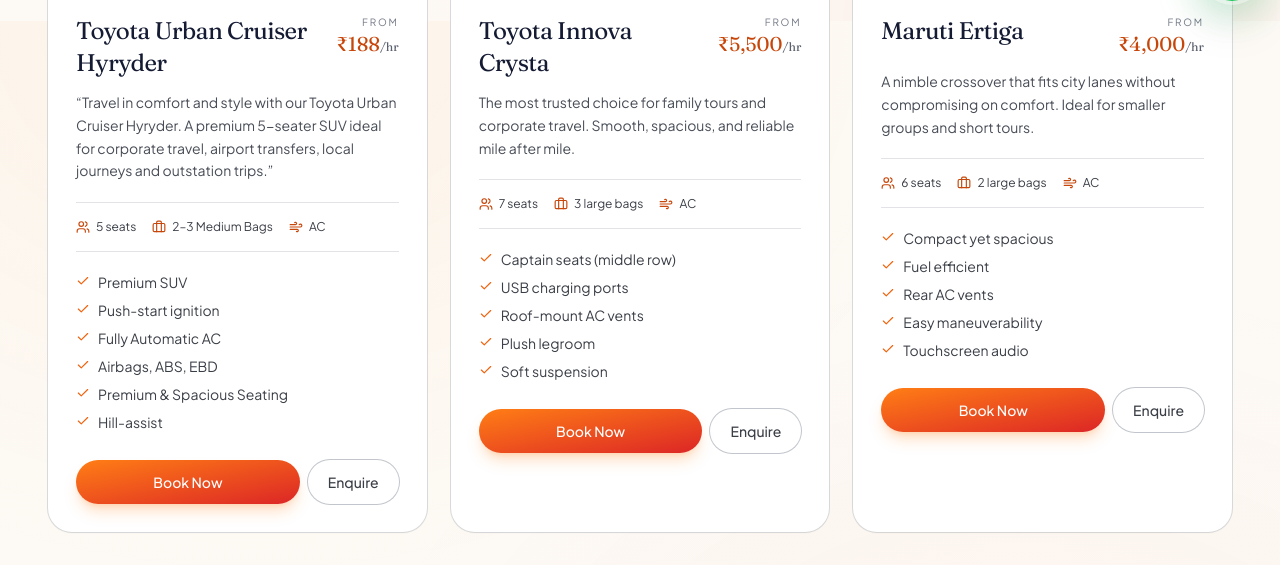
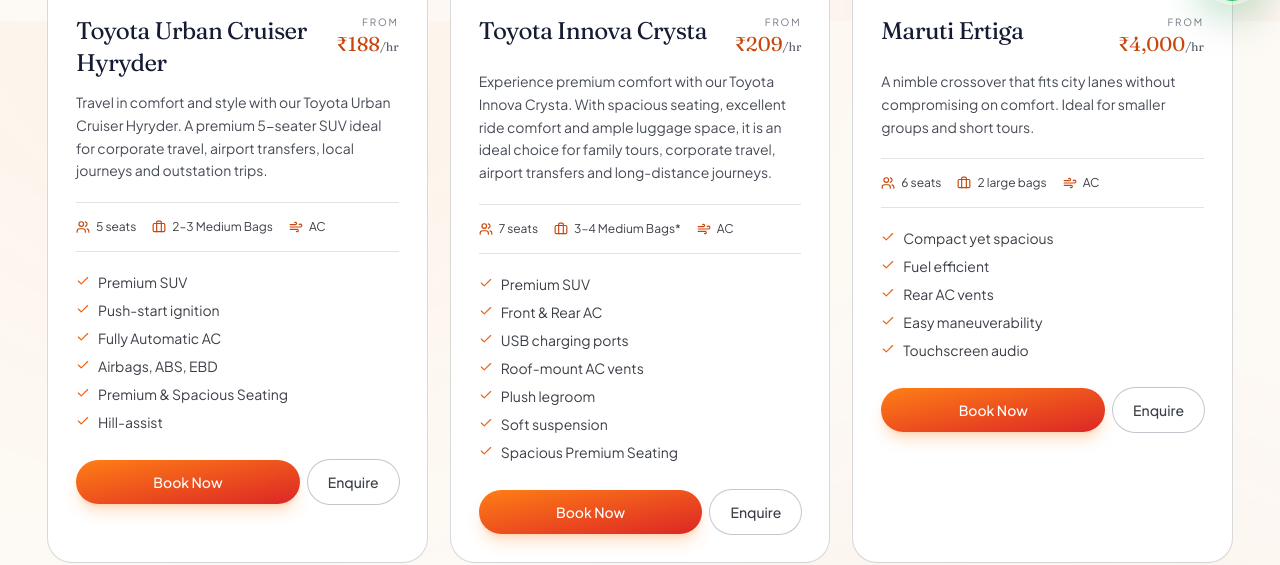
Before and after one commit to adarshdebata/balaji-tour-travel, a Next.js app: page /fleet/suv in a window 1280 px wide. Shown: the part 779-1344 px from the top of the page. Built offline with nearby package versions, Linux system fonts and the light colour scheme.

Commit message:
Refine vehicle descriptions and luggage details
Updated vehicle descriptions and features for clarity and detail.

```diff
--- a/src/data/vehicles.ts
+++ b/src/data/vehicles.ts
@@ -15,7 +15,7 @@
     pricePerKm: 16,
     pricePerHrs: 188,
     description:
-      "“Travel in comfort and style with our Toyota Urban Cruiser Hyryder. A premium 5-seater SUV ideal for corporate travel, airport transfers, local journeys and outstation trips.”",
+      "Travel in comfort and style with our Toyota Urban Cruiser Hyryder. A premium 5-seater SUV ideal for corporate travel, airport transfers, local journeys and outstation trips.",
   },
   {
     id: "innova-crysta",
@@ -23,13 +23,13 @@
     category: "suv",
     image: "https://images.unsplash.com/photo-1748215210939-ad8b6c8c086d?q=80&w=871&auto=format&fit=crop&ixlib=rb-4.1.0&ixid=M3wxMjA3fDB8MHxwaG90by1wYWdlfHx8fGVufDB8fHx8fA%3D%3D",
     seating: 7,
-    luggage: "3 large bags",
+    luggage: "3–4 Medium Bags*",
     ac: true,
-    features: ["Captain seats (middle row)", "USB charging ports", "Roof-mount AC vents", "Plush legroom", "Soft suspension"],
+    features: ["Premium SUV", "Front & Rear AC", "USB charging ports", "Roof-mount AC vents", "Plush legroom", "Soft suspension", "Spacious Premium Seating"],
     pricePerKm: 18,
-    pricePerHrs: 5500,
+    pricePerHrs: 209,
     description:
-      "The most trusted choice for family tours and corporate travel. Smooth, spacious, and reliable mile after mile.",
+      "Experience premium comfort with our Toyota Innova Crysta. With spacious seating, excellent ride comfort and ample luggage space, it is an ideal choice for family tours, corporate travel, airport transfers and long-distance journeys.",
   },
   {
     id: "ertiga",
```
